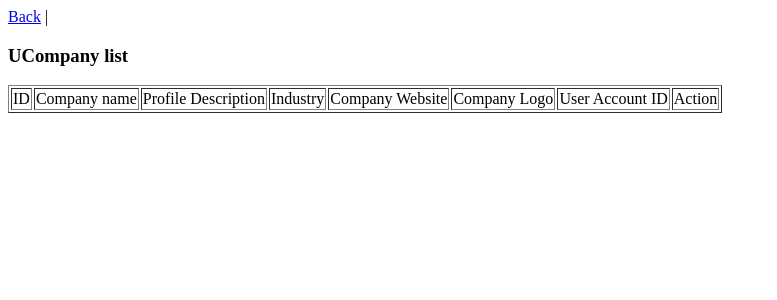
After one commit to JubairPabel/Summer_2020_Webtech, a PHP site: page /company_list.php in a window 1280 px wide. The commit adds this page. Shown: the top 300 px of the page, without its empty margins (0-777 px from the left). Run offline with PHP 8.4, Linux system fonts and the light colour scheme; the visitor is signed in with stand-in values (Sample User, id 1); data that the repository does not hold is empty.

Commit message:
View done

```diff
--- a/Final_Lab_Task_1/service/userService.php
+++ b/Final_Lab_Task_1/service/userService.php
@@ -31,6 +31,28 @@
 
 		return $users;
 	}
+
+    function getAllCompanies(){
+		$conn = dbConnection();
+
+		if(!$conn){
+			echo "DB connection error";
+		}
+
+		$sql = "select * from companies";
+		$result = mysqli_query($conn, $sql);
+		$users = [];
+
+		while($row = mysqli_fetch_assoc($result)){
+			array_push($users, $row);
+		}
+
+		return $users;
+	}
+
+
+
+
 
 
 	function validate($user){
@@ -108,7 +130,7 @@
 			echo "DB connection error";
 		}
 
-		$sql = "insert into companies values('', '{$comp['username']}','{$comp['profile_description']}', '{$comp['industry']}', '{$comp['company_website']}','{$comp['company_logo']}','{$comp['user_account_id']}',)";
+		$sql = "insert into companies values('','{$comp['username']}','{$comp['profile_description']}','{$comp['industry']}','{$comp['company_website']}','{$comp['company_logo']}','{$comp['user_account_id']}',)";
 		if(mysqli_query($conn, $sql)){
 			return true;
 		}else{
@@ -120,4 +142,6 @@
 
 
 
+
+
 ?>
--- a/Final_Lab_Task_1/views/companies.php
+++ b/Final_Lab_Task_1/views/companies.php
@@ -10,7 +10,7 @@
 <body>
 	<h1>Companies<?=$_SESSION['username']?></h1>
 	<a href="../views/create_company.php">Insert Company Information</a> |
-	<a href="../views/all_users.php">Compani list</a> |
+	<a href="../views/company_list.php">Compani list</a> |
 	<a href="home.php">Back</a>
 </body>
 </html>
--- /dev/null
+++ b/Final_Lab_Task_1/views/company_list.php
@@ -0,0 +1,51 @@
+<?php
+	require_once('../php/session_header.php');
+	require_once('../service/userService.php');
+?>
+
+
+<!DOCTYPE html>
+<html>
+<head>
+	<title>Company List</title>
+</head>
+<body>
+
+	<a href="companies.php">Back</a> |
+
+	<h3>UCompany list</h3>
+
+	<table border="1">
+		<tr>
+			<td>ID</td>
+			<td>Company name</td>
+			<td>Profile Description</td>
+			<td>Industry</td>
+			<td>Company Website</td>
+			<td>Company Logo</td>
+			<td>User Account ID</td>
+			<td>Action</td>
+		</tr>
+
+		<?php
+			$users = getAllCompanies();
+			for ($i=0; $i != count($users); $i++) {  ?>
+		<tr>
+			<td><?=$users[$i]['id']?></td>
+			<td><?=$users[$i]['company_name']?></td>
+			<td><?=$users[$i]['profile_description']?></td>
+			<td><?=$users[$i]['industry']?></td>
+			<td><?=$users[$i]['company_website']?></td>
+			<td><?=$users[$i]['company_logo']?></td>
+			<td><?=$users[$i]['user_account_id']?></td>
+			<td>
+				<a href="edit.php?id=<?=$users[$i]['id']?>">Edit</a> |
+				<a href="delete.php?id=<?=$users[$i]['id']?>">Delete</a>
+			</td>
+		</tr>
+
+		<?php } ?>
+
+	</table>
+</body>
+</html>
--- a/Final_Lab_Task_1/views/create_company.php
+++ b/Final_Lab_Task_1/views/create_company.php
@@ -47,7 +47,7 @@
 				<tr>
 					<td></td>
 					<td>
-						<input type="submit" name="create_c" value="Create">
+						<input type="submit" name="create_c" value="create">
 						<a href="companies.php">Back</a>
 					</td>
 				</tr>
```
Also changed, not shown: Final_Lab_Task_1/php/userController.php (+4 -4 lines).
